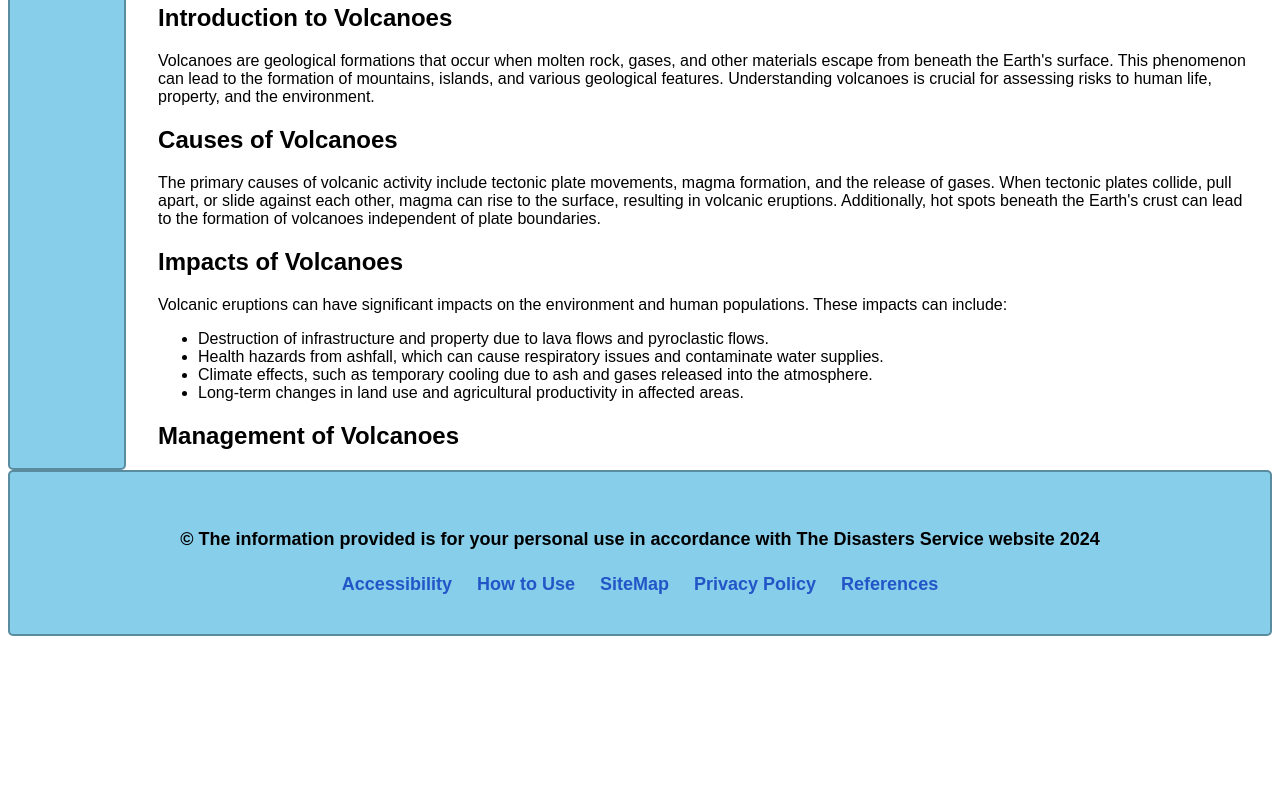
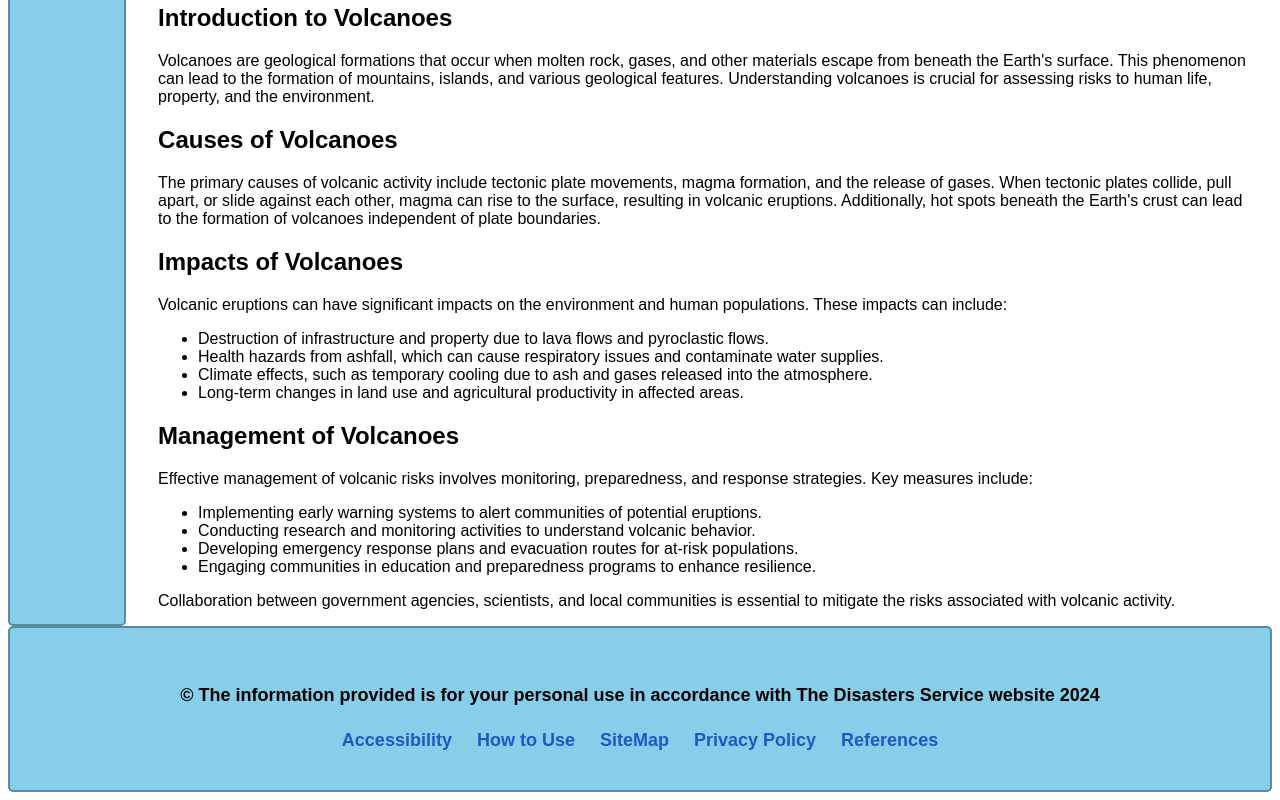
Before and after one commit to BIT-Studio-3/group-project-25-1-scade, a SvelteKit app in the folder disaster/disaster/: page /disasters/eruption/eruptionInfo in a window 1280 px wide. Shown: the part 542-1342 px from the top of the page. Before the commit the page ends 1186 px from the top, so only its background shows below. Built offline with nearby package versions, Linux system fonts and the light colour scheme.

Commit message:
add management

```diff
--- a/disaster/disaster/src/routes/disasters/eruption/eruptionInfo/+page.svelte
+++ b/disaster/disaster/src/routes/disasters/eruption/eruptionInfo/+page.svelte
@@ -41,6 +41,14 @@
 
 
     <h2>Management of Volcanoes</h2>
+    <p>Effective management of volcanic risks involves monitoring, preparedness, and response strategies. Key measures include:</p>
+    <ul>
+      <li>Implementing early warning systems to alert communities of potential eruptions.</li>
+      <li>Conducting research and monitoring activities to understand volcanic behavior.</li>
+      <li>Developing emergency response plans and evacuation routes for at-risk populations.</li>
+      <li>Engaging communities in education and preparedness programs to enhance resilience.</li>
+  </ul>
+  <p> Collaboration between government agencies, scientists, and local communities is essential to mitigate the risks associated with volcanic activity.</p>
 
   </section>
 
```
